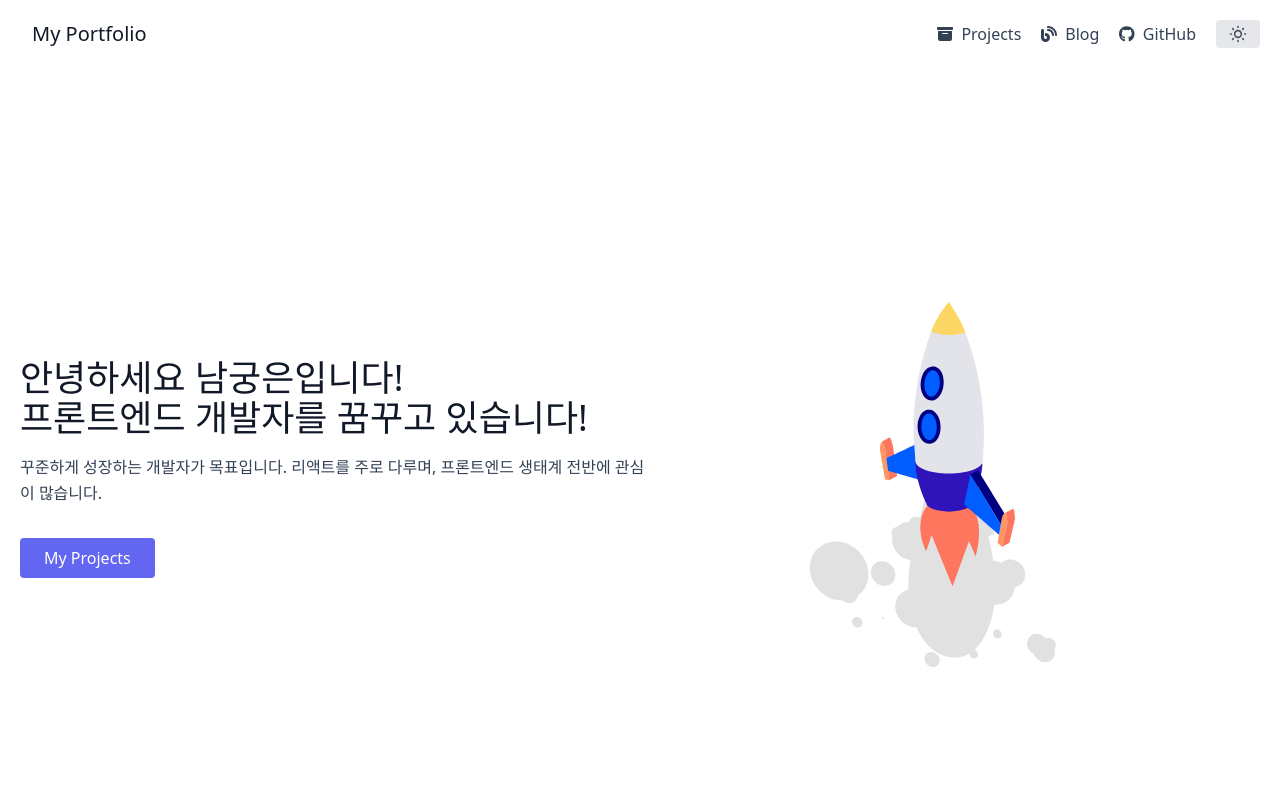
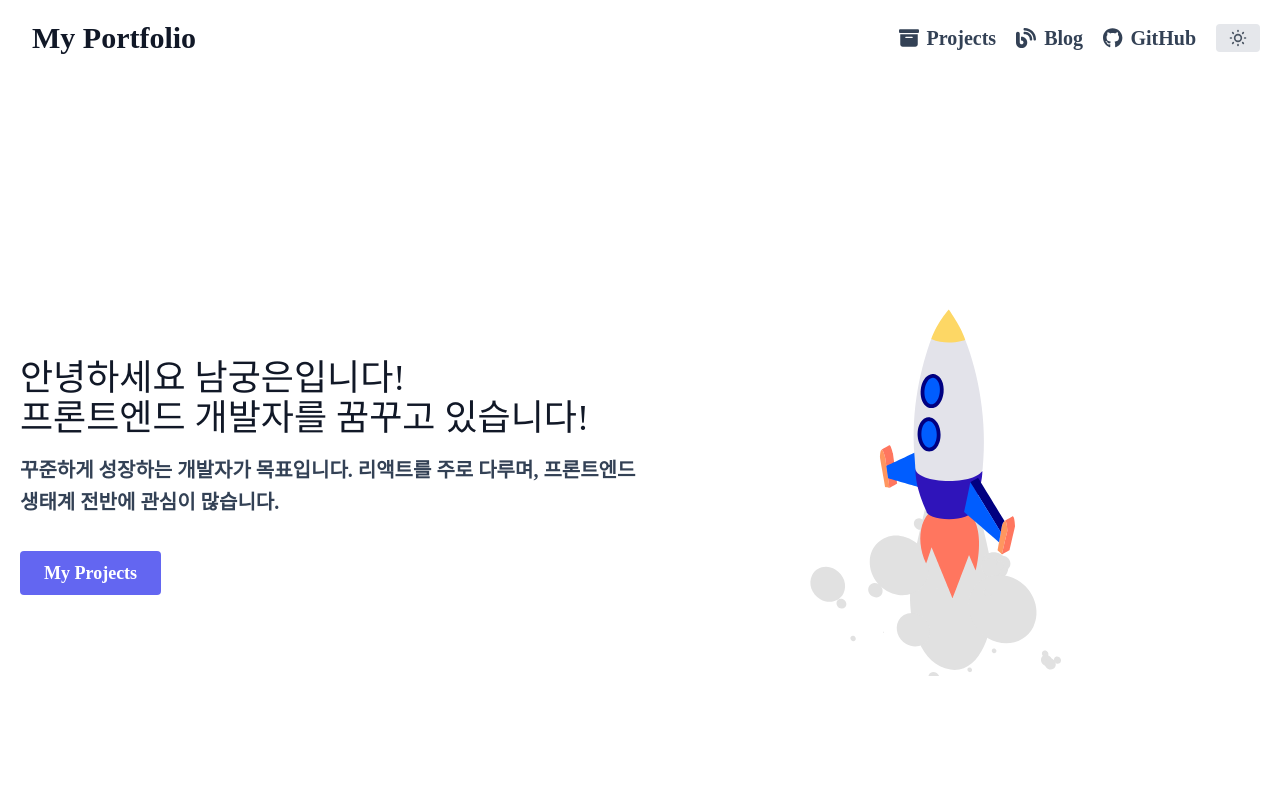
Before and after one commit to Eun-Ng/Next-Portfolio, a Next.js app: page / in a window 1280 px wide. Shown: the top 800 px of the page. Built offline with nearby package versions, Linux system fonts and the light colour scheme.

Commit message:
Deploy & Fix css

```diff
--- a/components/Header.js
+++ b/components/Header.js
@@ -8,13 +8,13 @@ const Header = () => {
   return (
     <>
       <header className='text-gray-600 body-font'>
-        <div className='container mx-auto flex flex-wrap p-5 flex-col md:flex-row items-center'>
+        <div className='container mx-auto flex flex-wrap p-5 flex-col md:flex-row items-center '>
           <Link href='/'>
             <a className='flex title-font font-medium items-center text-gray-900 mb-4 md:mb-0'>
-              <span className='ml-3 text-xl'>My Portfolio</span>
+              <span className='ml-3 text-3xl'>My Portfolio</span>
             </a>
           </Link>
-          <nav className='md:ml-auto flex flex-wrap items-center text-base justify-center'>
+          <nav className='md:ml-auto flex flex-wrap items-center justify-center text-xl'>
             <Link href='/Projects'>
               <a className='mr-5 hover:text-gray-900'>
                 <FontAwesomeIcon icon={faBoxArchive} />
--- a/components/home/MainContents.js
+++ b/components/home/MainContents.js
@@ -11,7 +11,7 @@ const MainContents = () => {
           프론트엔드 개발자를 꿈꾸고 있습니다!
         </h2>
 
-        <p className='mb-8 leading-relaxed'>
+        <p className='mb-8 leading-relaxed text-xl'>
           꾸준하게 성장하는 개발자가 목표입니다. 리액트를 주로 다루며,
           프론트엔드 생태계 전반에 관심이 많습니다.
         </p>
--- a/styles/globals.css
+++ b/styles/globals.css
@@ -1,6 +1,20 @@
 @tailwind base;
 @tailwind components;
 @tailwind utilities;
+
+@font-face {
+  font-family: 'IBMPlexSansKR-Regular';
+  src: url('https://cdn.jsdelivr.net/gh/projectnoonnu/noonfonts_20-07@1.0/IBMPlexSansKR-Regular.woff')
+    format('woff');
+  font-weight: normal;
+  font-style: normal;
+}
+
+* {
+  font-family: 'IBMPlexSansKR-400';
+  font-weight: bold;
+  font-style: normal;
+}
 
 /* for Mobile */
 body {
@@ -17,7 +31,7 @@ body {
 }
 
 .projectBtn {
-  @apply inline-flex text-white bg-indigo-500 border-0 py-2 px-6
+  @apply inline-flex text-white text-lg bg-indigo-500 border-0 py-2 px-6
   focus:outline-none
   hover:text-white
   hover:bg-indigo-600 rounded
```
